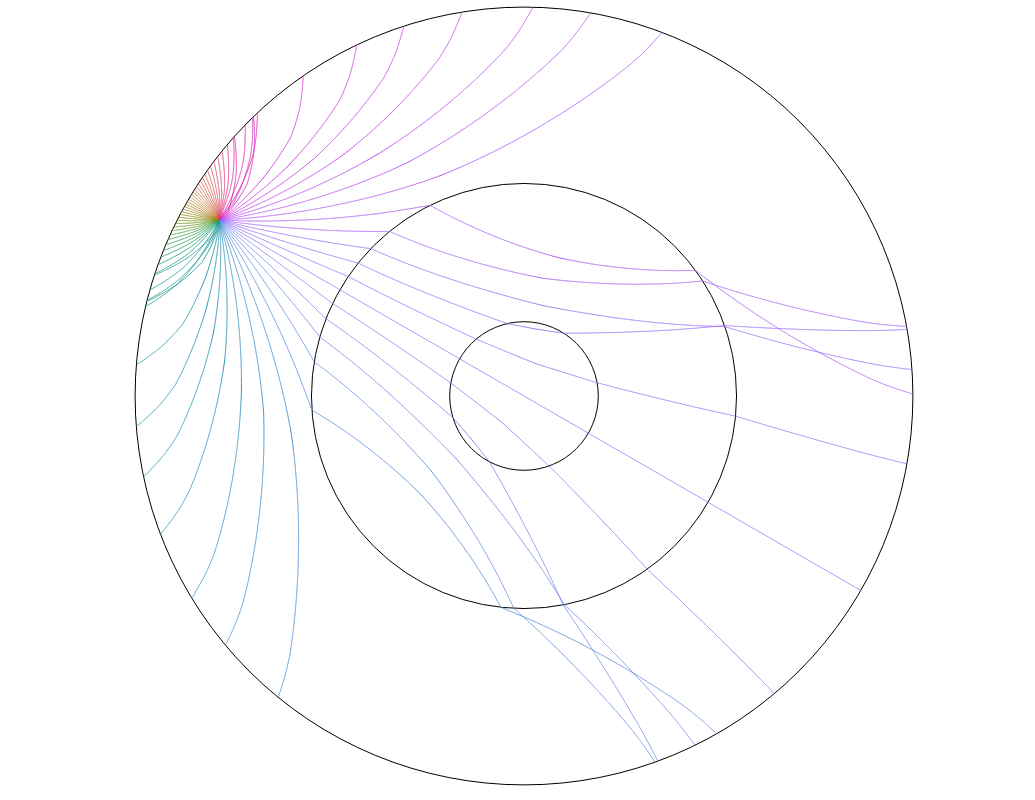
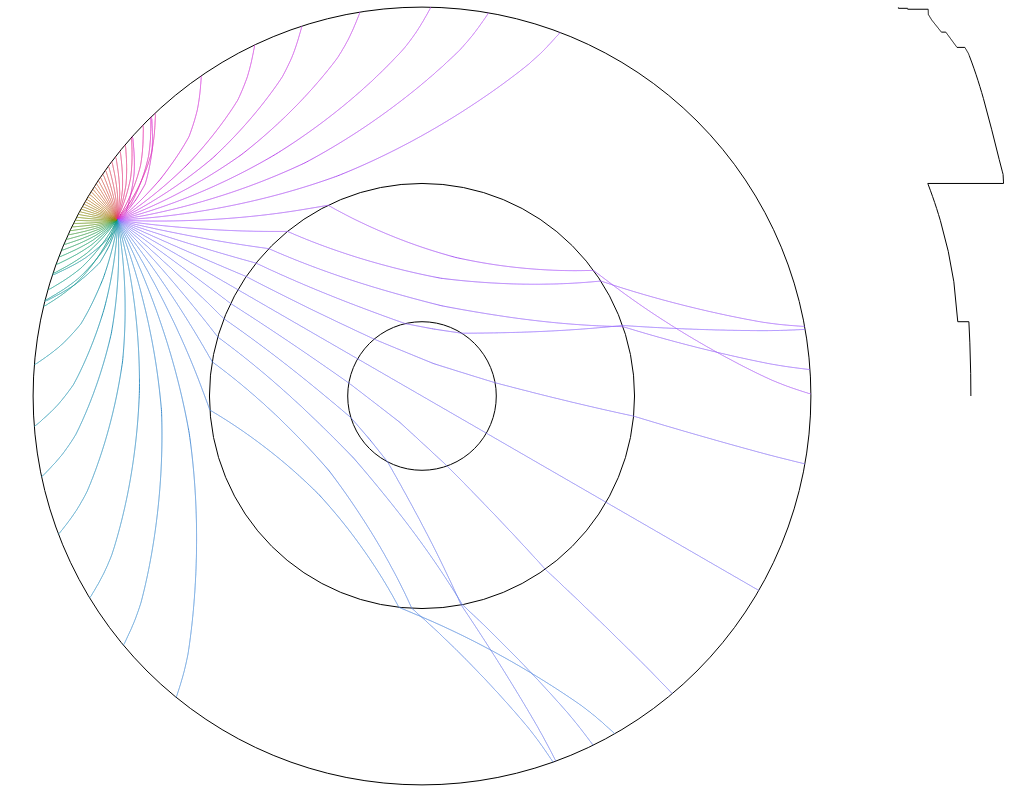
Before and after one commit to jacksonfellows/sray, a plain HTML site: page index.html in a window 1280 px wide. Shown: the whole page, without its empty margins (116-1151 px from the left). Drawn offline with Linux system fonts and the light colour scheme.

Commit message:
Plot VM.

```diff
--- a/index.html
+++ b/index.html
@@ -9,7 +9,7 @@
 <body>
   <!-- <canvas id="ttc"></canvas> -->
   <canvas id="c"></canvas>
-  <!-- <canvas id="vc"></canvas> -->
+  <canvas id="vc"></canvas>
   <script src="vm.js"></script>
   <script src="main.js"></script>
 </body>
--- a/main.js
+++ b/main.js
@@ -1,13 +1,13 @@
 let canvas = document.getElementById("c");
 let ctx = canvas.getContext("2d");
 
-// let vcanvas = document.getElementById("vc");
-// let vctx = vcanvas.getContext("2d");
+let vcanvas = document.getElementById("vc");
+let vctx = vcanvas.getContext("2d");
 
 // let ttcanvas = document.getElementById("ttc");
 // let ttctx = ttcanvas.getContext("2d");
 
-let vMax = 12;
+let vMax = 15;
 
 canvas.onclick = e => {
 	let p = ctx.getTransform().inverse().transformPoint({x: e.offsetX, y: e.offsetY});
@@ -27,8 +27,8 @@ canvas.onclick = e => {
 
 function plotVM() {
 	vctx.beginPath();
-	VM.forEach(zv => {
-		vctx.lineTo(zv[1], zv[0]);
+	VM.forEach(rv => {
+		vctx.lineTo(rv[1], rv[0]);
 	});
 	vctx.save();
 	vctx.resetTransform();
@@ -177,12 +177,17 @@ function redraw() {
 	let ttHeight = 150;
 	canvas.height = window.innerHeight - padding;
 	canvas.width = canvas.height;
+	vcanvas.height = canvas.height;
+	vcanvas.width = 200;
 
 	// Re-scale canvases.
 	let canvasSize = 2*(R + 100);
 	let scale = canvas.height/canvasSize;
 	ctx.scale(scale, -scale);
 	ctx.translate(R + 100, -(R + 100));
+
+	vctx.scale(vcanvas.width/vMax, -scale);
+	vctx.translate(0, -(R + 100));
 
 	for (let r of [1217.1, 3482, R]) {
 		ctx.beginPath();
@@ -194,10 +199,8 @@ function redraw() {
 		ctx.restore();
 	}
 
-	// vctx.scale(vcanvas.width/vMax, vcanvas.height/zMax);
-
 	// Draw VM.
-	// plotVM();
+	plotVM();
 
 	// Cast rays.
 	// TTs = [];
```
